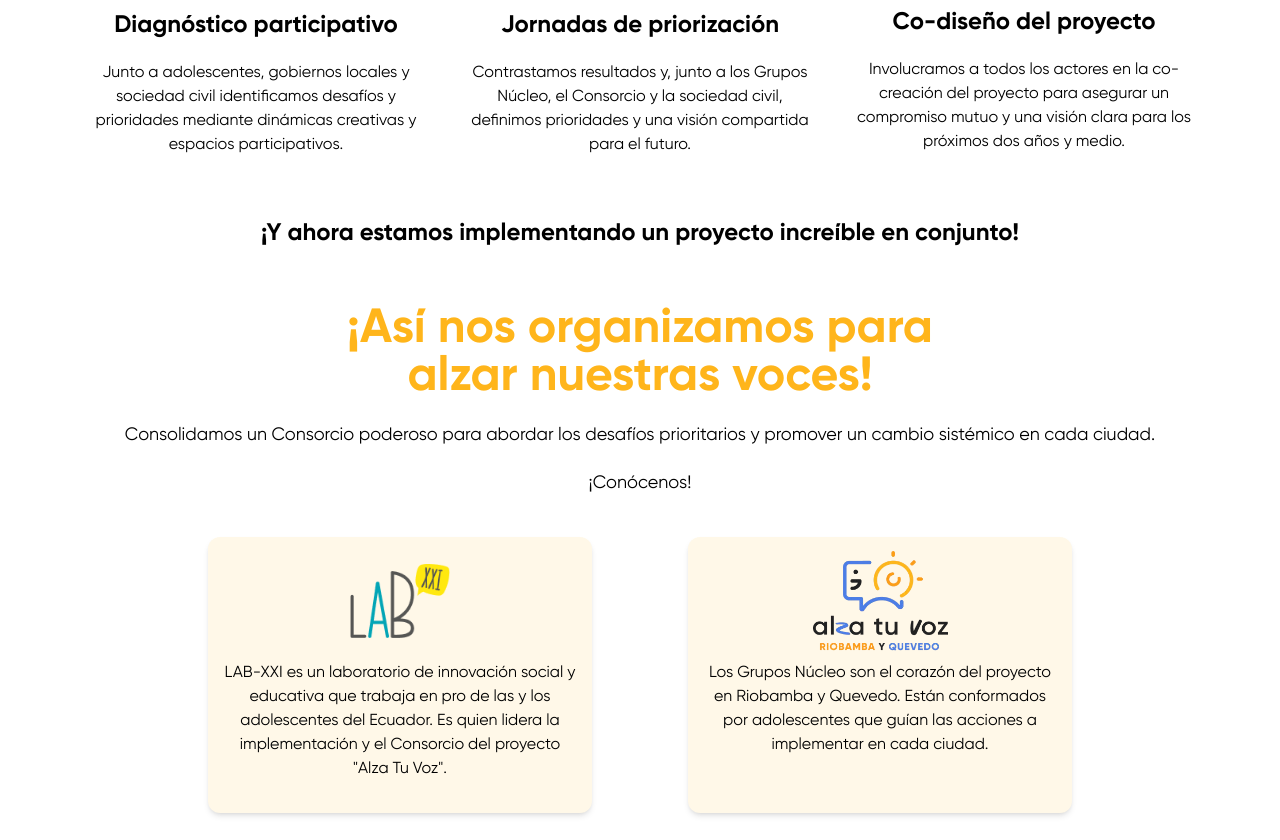
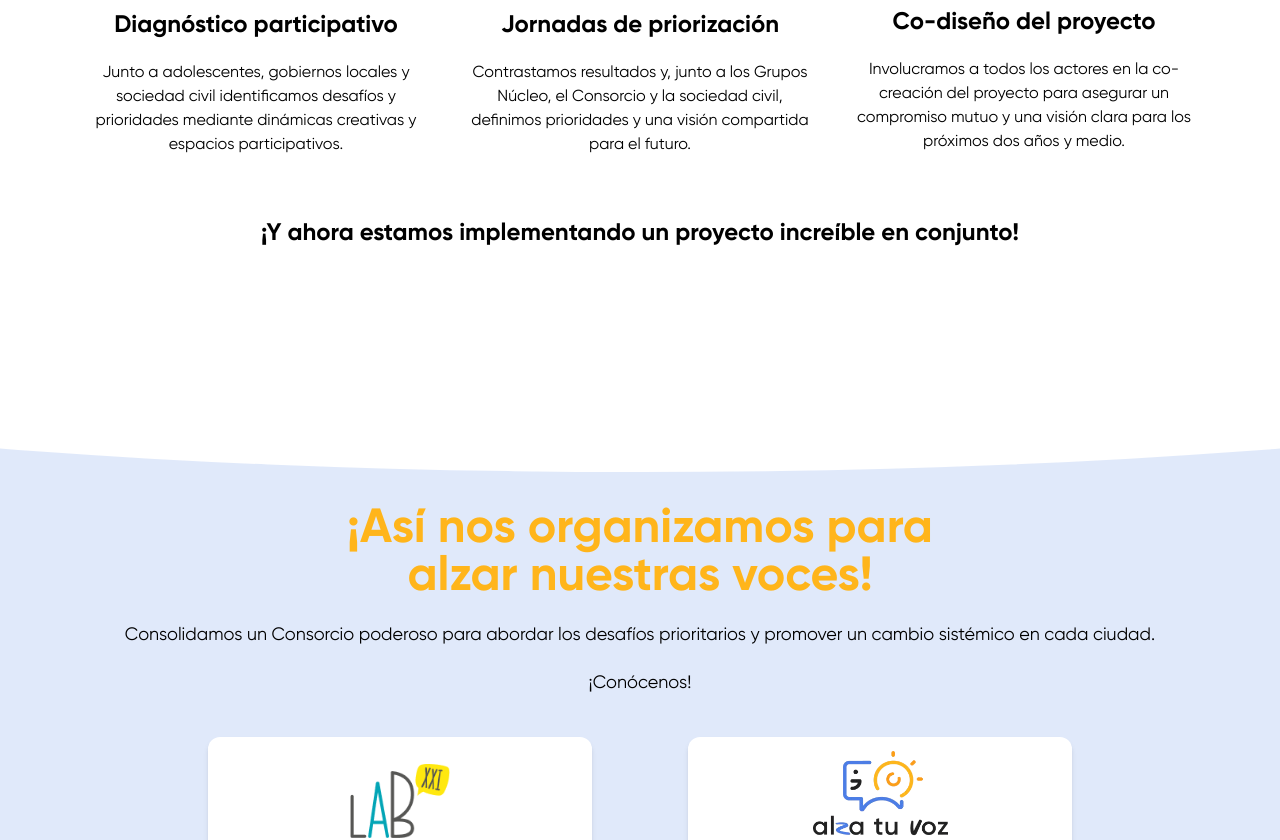
Before and after one commit to MorlinXD/ATV, a Next.js app: page /alza-tu-voz in a window 1280 px wide. Shown: the part 2220-3060 px from the top of the page. Built offline with nearby package versions, Linux system fonts and the light colour scheme.

Commit message:
Elipse y cambio de colores en las tarjetas

```diff
--- a/src/sections/our-iniciative/HowWeOrganice.tsx
+++ b/src/sections/our-iniciative/HowWeOrganice.tsx
@@ -43,7 +43,6 @@ const itemsBottom = [
   {
     id: 1,
     description: `
-
         Fundación Datalat aporta con
         enfoques digitales y lidera la
         transformación digital del
@@ -111,6 +110,24 @@ const itemsBottom = [
 
 export default function HowWeOrganice() {
   return (
+    // SECTION con fondo celeste y elipse que sobresale hacia arriba
+    <section className="relative bg-hcanewlightblue/65 overflow-hidden">
+      {/* === Elipse invertida blanca (parte superior) === */}
+      <div
+        className="
+          absolute top-0 left-1/2 -translate-x-1/2
+          w-[200%] h-[350px]
+          bg-white
+          rounded-[50%]
+          -translate-y-1/2
+          z-10
+        "
+      ></div>
+
+      {/* Padding superior para que el contenido no quede encima de la elipse */}
+      <div className="pt-[240px] md:pt-[200px]">
+
+        {/* Contenido principal */}
         <SectionLayout>
           <section className="flex flex-col gap-y-5 mb-10 text-center text-lg">
             <h1 className="text-hcaneworange font-semibold text-5xl">
@@ -151,6 +168,8 @@ export default function HowWeOrganice() {
             ))}
           </ul>
         </SectionLayout>
+      </div>
+    </section>
   );
 }
 
@@ -166,11 +185,11 @@ function HowWeOrganiceCard({ description, image, type, link }: Props) {
   const isLabXXI = link === 'https://lab-xxi.com/';
   const content = (
     <div
-      className={`bg-hcayellow px-4 pt-6 rounded-xl flex flex-col items-center h-full gap-5 shadow-md transition-transform transform hover:scale-105 hover:shadow-xl ${className}`}
+      className={`bg-white px-4 pt-6 rounded-xl flex flex-col items-center h-full gap-5 shadow-md transition-transform transform hover:scale-105 hover:shadow-xl ${className}`}
     >
       <section className="h-[80px] flex justify-center items-center">
         <Image
-          width={isLabXXI ? 100 : 135} // 👈 más pequeño solo para Lab XXI
+          width={isLabXXI ? 100 : 135}
           height={isLabXXI ? 70 : 100}
           src={image}
           alt={description}
```
Lines whose indentation alone changed are shown as unchanged.
